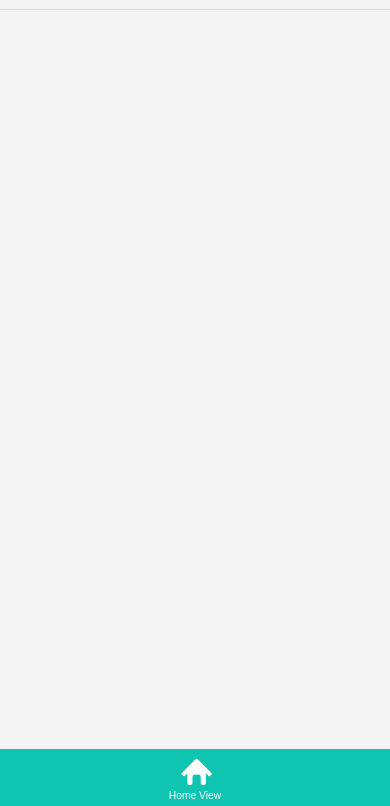
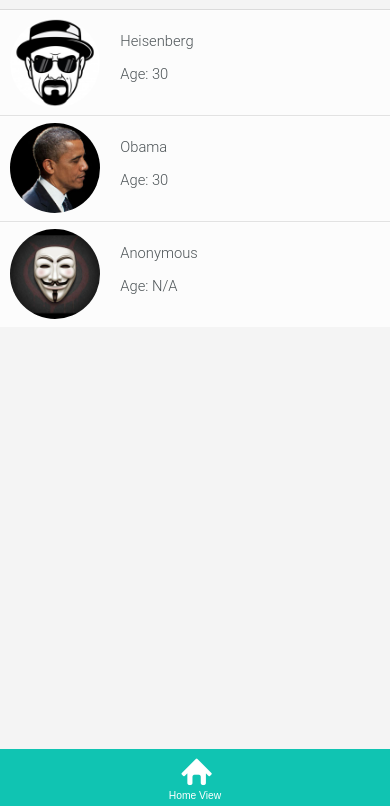
Before and after one commit to LebonMatthieu/telerik_test, a plain HTML site: page MyFirstApp/index.html in a window 390 px wide. Shown: the part 38-844 px from the top of the page. Drawn offline with Linux system fonts and the light colour scheme; some packages are replaced by stand-ins of ours.

Commit message:
first commit ( base )

```diff
--- a/MyFirstApp/components/home/index.js
+++ b/MyFirstApp/components/home/index.js
@@ -1,11 +1,40 @@
 'use strict';
 
 app.home = kendo.observable({
-    onShow: function() {},
-    afterShow: function() {}
+    onShow: function () {
+        showList();
+    },
+    afterShow: function () {}
 });
 
-// START_CUSTOM_CODE_home
-// Add custom code here. For more information about custom code, see http://docs.telerik.com/platform/screenbuilder/troubleshooting/how-to-keep-custom-code-changes
+var datas = [
+    {
+        url: "images/01.jpg",
+        name: "Heisenberg",
+        age: 30
+    },
+    {
+        url: "images/02.jpg",
+        name: "Obama",
+        age: 30
+    },
+    {
+        url: "images/03.jpg",
+        name: "Anonymous",
+        age: "N/A"
+    }
+      ];
+var dataSource = new kendo.data.DataSource({
+    transport: {
+        read: function (o) {
+            o.success(datas);
+        }
+    }
+});
 
-// END_CUSTOM_CODE_home
+var showList = function () {
+    $("#usersList").kendoMobileListView({
+        dataSource: dataSource,
+        template: "<div class='img-size'><img src='#: url #'></div><div class='user-info'><p>#: name # </p><p><span>Age: #: age #</span></p></div>"
+    });
+}
--- a/MyFirstApp/components/home/view.html
+++ b/MyFirstApp/components/home/view.html
@@ -1,7 +1,5 @@
 <div data-role="view" data-title="Home View" data-layout="main" data-model="app.home" data-show="app.home.onShow" data-after-show="app.home.afterShow">
+	<ul id="usersList">
 
-    <!-- START_CUSTOM_CODE_home -->
-    <!-- Add custom code here. For more information about custom code, see http://docs.telerik.com/platform/screenbuilder/troubleshooting/how-to-keep-custom-code-changes -->
-
-    <!-- END_CUSTOM_CODE_home -->
+    </ul>
 </div>
--- a/MyFirstApp/styles/main.css
+++ b/MyFirstApp/styles/main.css
@@ -296,12 +296,19 @@
 #kendoUiMobileApp.km-nova .km-filter-wrap:before {
     color: #cacdce;
 }
+#usersList img{
+max-width: 100%;
+height: auto;
+display:block;
+border-radius: 50%;
+}
 
+.img-size{
+    width: 90px;
+    height: 90px;
+    float: left;
+}
 
-/* START_CUSTOM_CODE_kendoUiMobileApp */
-
-
-/* Add custom code here. For more information about custom code, see http://docs.telerik.com/platform/screenbuilder/troubleshooting/how-to-keep-custom-code-changes */
-
-
-/* END_CUSTOM_CODE_kendoUiMobileApp */
+.user-info{
+    margin-left: 110px;
+}
```
Also changed, not shown: MyFirstApp/images/01.jpg (added), MyFirstApp/images/02.jpg (added), MyFirstApp/images/03.jpg (added).
